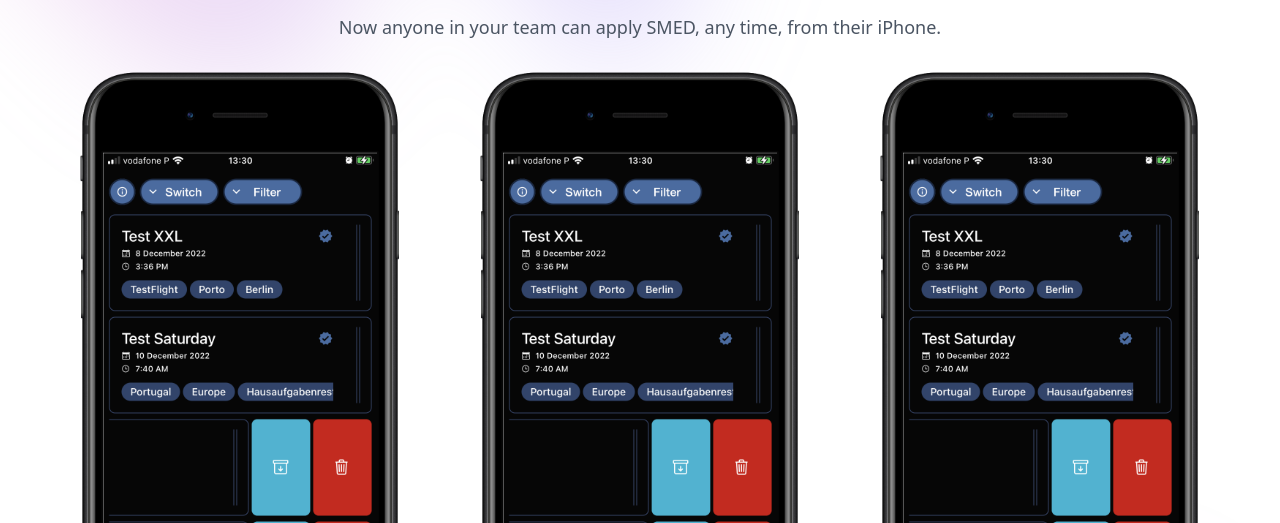
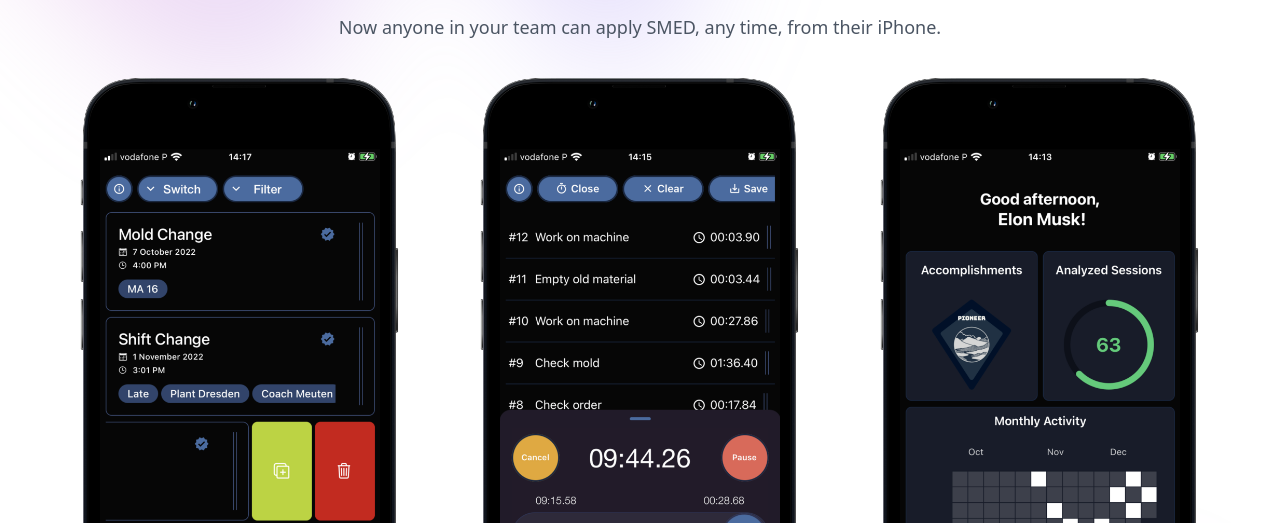
Before and after one commit to BoavistaLudwig/smed-onePager, a website: page index.html in a window 1280 px wide. Shown: the part 277-800 px from the top of the page. Drawn offline with nearby package versions, Linux system fonts and the light colour scheme.

Commit message:
new mockups

```diff
--- a/index.html
+++ b/index.html
@@ -146,17 +146,17 @@
 
                 <div class="flex flex-row w-full space-x-4 justify-center">
                   <img
-                    src="/src/mockup.png"
+                    src="/src/mockup1.png"
                     alt="mockup"
                     class="w-1/2 flex justify-center"
                   />
                   <img
-                    src="/src/mockup.png"
+                    src="/src/mockup2.png"
                     alt="mockup"
                     class="w-1/2 flex justify-center"
                   />
                   <img
-                    src="/src/mockup.png"
+                    src="/src/mockup3.png"
                     alt="mockup"
                     class="w-1/2 flex justify-center"
                   />
```
Also changed, not shown: src/mockup1.png (added), src/mockup2.png (added), src/mockup3.png (added).
